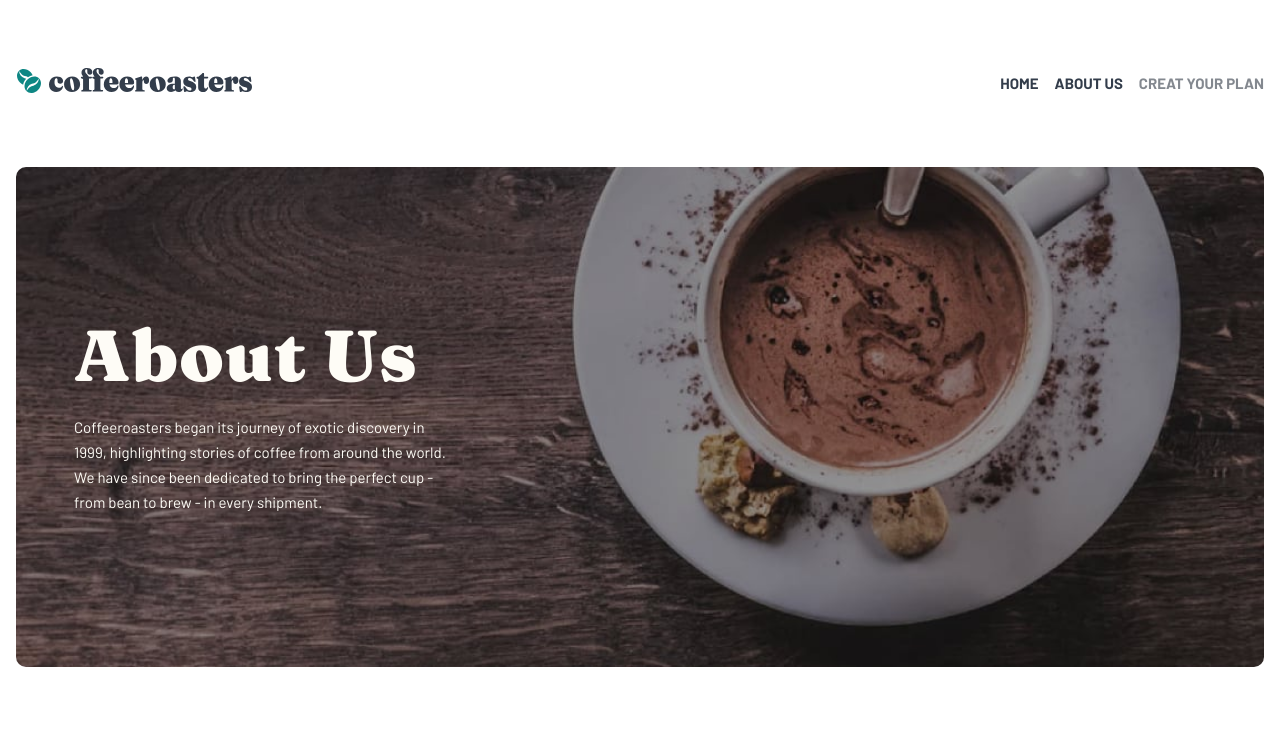
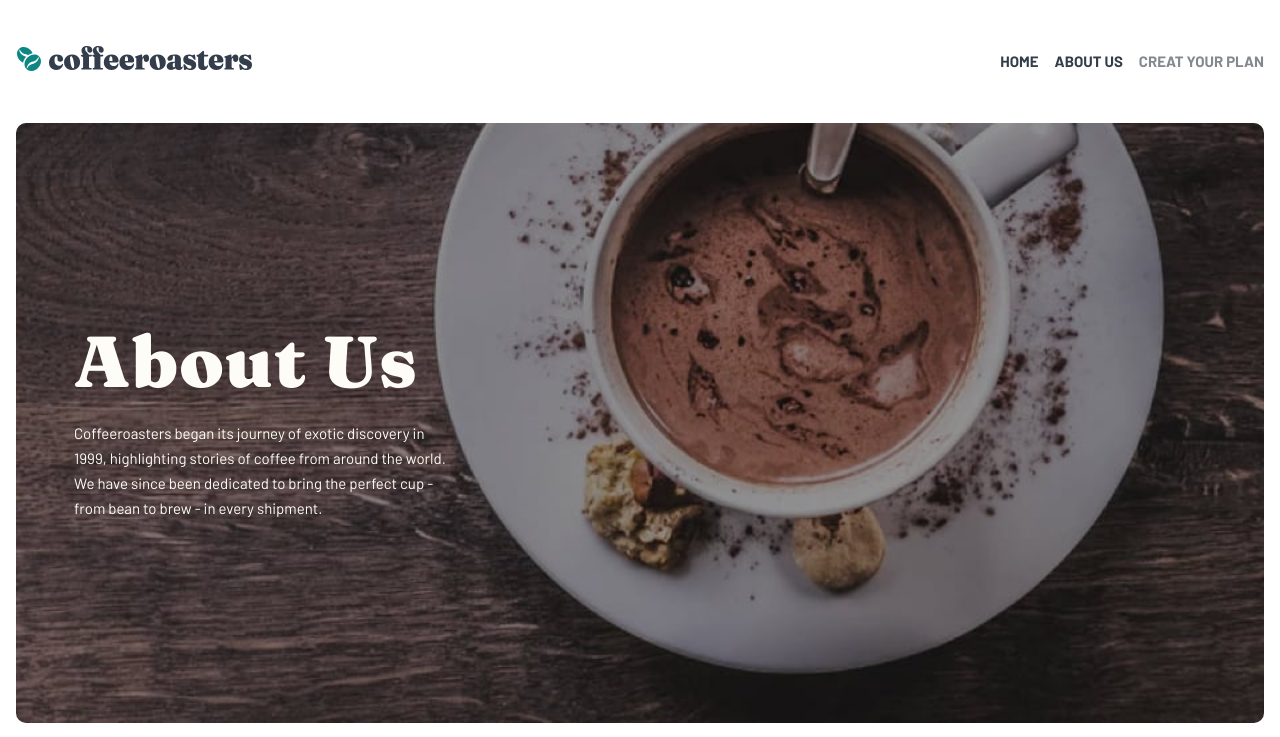
Before and after one commit to Laila-front-dev/Coffeeroasters-Subscriptions, a React (Vite) app: page /Coffeeroasters-Subscriptions/about in a window 1280 px wide. Shown: the top 737 px of the page. Built offline with nearby package versions, Linux system fonts and the light colour scheme.

Commit message:
modified hero section

```diff
--- a/src/scss/components/_hero.scss
+++ b/src/scss/components/_hero.scss
@@ -1,7 +1,7 @@
 @use "../abstracts/" as *;
 
 .hero__section {
-  height: 500px;
+  height: 600px;
   margin-block-end: 3.719rem;
   display: flex;
   justify-content: center;
--- a/src/scss/layout/_header.scss
+++ b/src/scss/layout/_header.scss
@@ -7,6 +7,6 @@
     display: flex;
     justify-content: space-between;
     align-items: center;
-    padding-block: 2.5rem;
+    // padding-block: 2.5rem;
   }
 }
--- a/src/scss/main.css
+++ b/src/scss/main.css
@@ -1237,7 +1237,6 @@ body {
     display: flex;
     justify-content: space-between;
     align-items: center;
-    padding-block: 2.5rem;
   }
 }
 
@@ -1597,7 +1596,7 @@ p[data-type=order] {
 }
 
 .hero__section {
-  height: 500px;
+  height: 600px;
   margin-block-end: 3.719rem;
   display: flex;
   justify-content: center;
```
Also changed, not shown: 1 other file (tests, documents, lock files or other folders).
